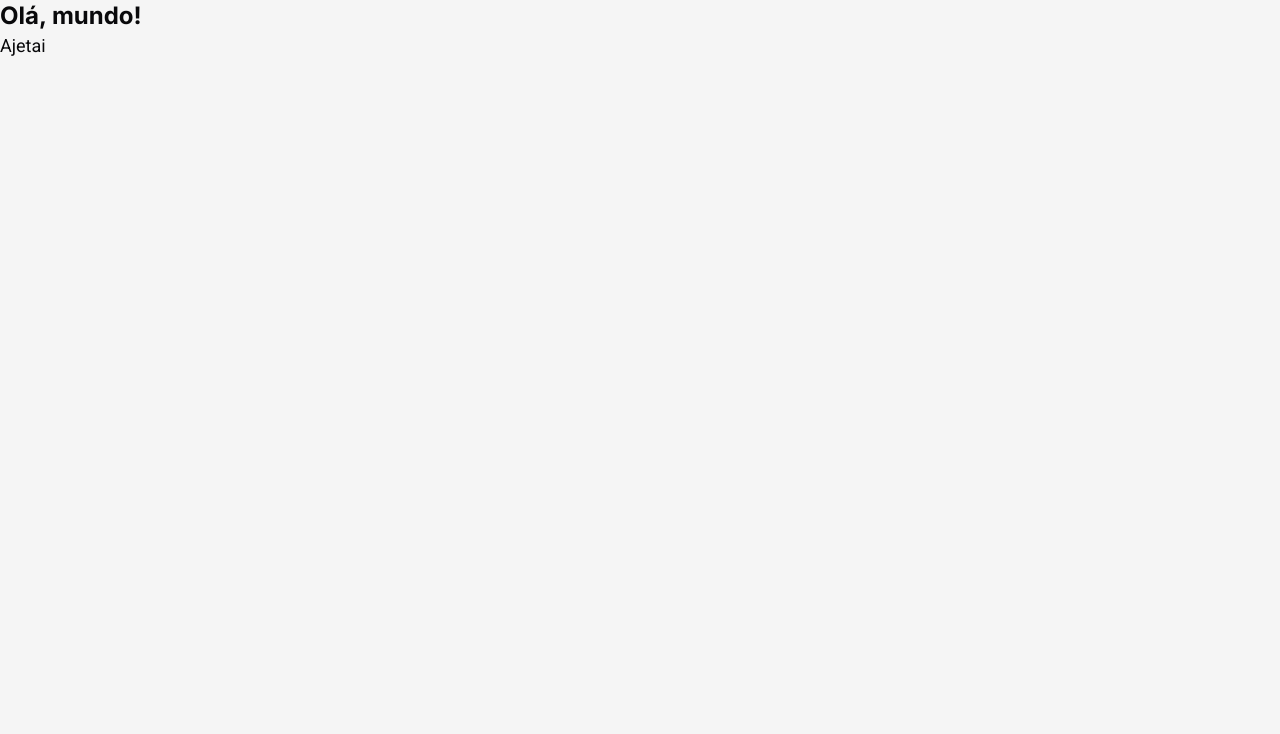
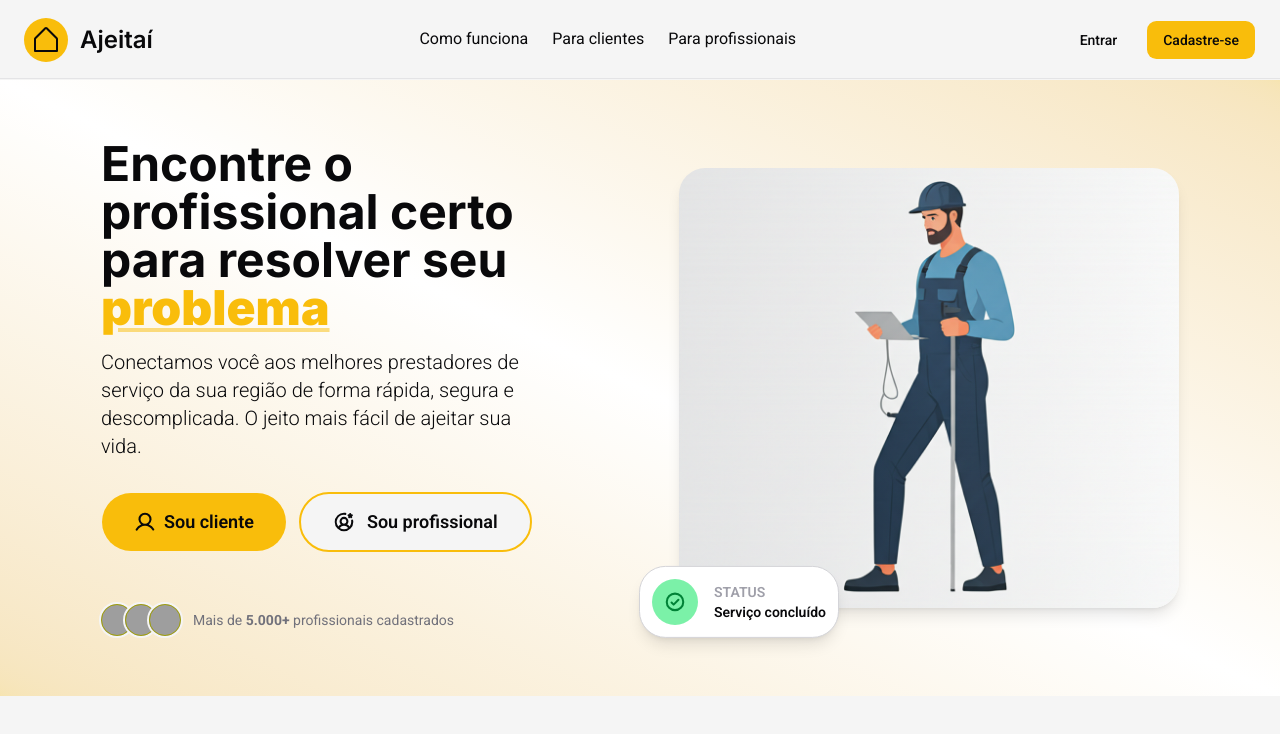
Before and after one commit to gustavuhh1/ajeita-front-end, a Next.js app: page / in a window 1280 px wide. Shown: the top 734 px of the page. Built offline with nearby package versions, Linux system fonts and the light colour scheme; grey boxes are pictures that could not be loaded.

Commit message:
feat: criação de componentes Header e Section principal. Ajuste de estilos de componentes

```diff
--- a/app/globals.css
+++ b/app/globals.css
@@ -121,10 +121,19 @@
   }
 
   a {
-    color: var(--primary);
     text-decoration: none;
     &:hover {
-      text-decoration: underline;
+      text-decoration: none;
     }
   }
 }
+
+@layer utilities {
+  .no-mobile {
+    @apply hidden md:flex;
+  }
+
+  .mobile {
+    @apply block md:hidden;
+  }
+}
--- a/app/layout.tsx
+++ b/app/layout.tsx
@@ -7,7 +7,6 @@ const inter = Inter({ subsets: ["latin"], variable: "--font-inter" });
 const roboto = Roboto({
   subsets: ["latin"],
   variable: "--font-roboto",
-  weight: ["400"],
 });
 
 export const metadata: Metadata = {
--- a/app/page.tsx
+++ b/app/page.tsx
@@ -1,8 +1,166 @@
+"use client";
+
+import {
+  AvatarGroup,
+  Avatar,
+  AvatarFallback,
+  AvatarImage,
+} from "@/components/ui/avatar";
+import { Button } from "@/components/ui/button";
+import {
+  CheckCircleIcon,
+  HouseSimpleIcon,
+  UserCircleGearIcon,
+  UserIcon,
+} from "@phosphor-icons/react";
+import { motion } from "motion/react";
+import Image from "next/image";
+import Link from "next/link";
+
 export default function Page() {
   return (
-    <>
-      <h1 className="text-2xl font-bold">Olá, mundo!</h1>
-      <p className="text-lg">Ajetai</p>
-    </>
+    <main>
+      <header className="flex h-20 w-full items-center justify-center">
+        <div className="flex w-full items-center justify-between border-b border-zinc-300/50 px-6 py-4">
+          <div className="flex items-center gap-3">
+            <div className="bg-primary flex h-11 w-11 items-center justify-center rounded-full p-1">
+              <HouseSimpleIcon size={32} />
+            </div>
+            <h2 className="font-semibold!">Ajeitaí</h2>
+          </div>
+          <div className="no-mobile flex items-center gap-6 text-sm">
+            <Link href="#">Como funciona</Link>
+            <Link href="#">Para clientes</Link>
+            <Link href="#">Para profissionais</Link>
+          </div>
+          <div className="flex items-center gap-3">
+            <Link href="/login">
+              <Button
+                variant="ghost"
+                type="button"
+                className="hover:bg-primary/20 px-4 py-2"
+                size="xl"
+              >
+                Entrar
+              </Button>
+            </Link>
+            <Link href="/login">
+              <Button type="button" className="px-4 py-2" size="xl">
+                Cadastre-se
+              </Button>
+            </Link>
+          </div>
+        </div>
+      </header>
+
+      <section className="from-primary/30 to-primary/30 flex items-center justify-center gap-12 bg-linear-to-bl via-white px-8 py-8 md:justify-between lg:justify-around lg:px-15 lg:py-15">
+        <div className="flex max-w-md flex-col gap-8">
+          <div className="space-y-4">
+            <h1 className="text-center text-5xl font-bold md:text-left">
+              Encontre o profissional certo para resolver seu{" "}
+              <strong className="text-primary decoration-primary/50 md:underline">
+                problema
+              </strong>
+            </h1>
+            <span className="text-foreground text-center text-xl font-light md:text-left">
+              Conectamos você aos melhores prestadores de serviço da sua região
+              de forma rápida, segura e descomplicada. O jeito mais fácil de
+              ajeitar sua vida.
+            </span>
+          </div>
+          <div className="flex items-center gap-3">
+            <Link href="/login">
+              <Button
+                type="button"
+                className="flex h-15 items-center gap-2 rounded-full px-8 py-2 hover:cursor-pointer"
+                size="xl"
+              >
+                <UserIcon weight="bold" size={22} />
+                <span className="text-lg font-semibold">Sou cliente</span>
+              </Button>
+            </Link>
+            <Link href="/login">
+              <Button
+                type="button"
+                variant="outline"
+                className="bg-background hover:bg-primary/10 flex h-15 items-center gap-2 rounded-full px-8 py-2 hover:cursor-pointer"
+                size="xl"
+              >
+                <UserCircleGearIcon weight="bold" size={22} />
+                <span className="ml-1 text-lg font-semibold">
+                  Sou profissional
+                </span>
+              </Button>
+            </Link>
+          </div>
+          <div className="mt-5 flex items-center justify-center gap-3 md:justify-start">
+            <AvatarGroup>
+              <Avatar>
+                <AvatarImage
+                  src="https://github.com/bebetofreitass.png"
+                  alt="@shadcn"
+                />
+                <AvatarFallback>CN</AvatarFallback>
+              </Avatar>
+              <Avatar>
+                <AvatarImage
+                  src="https://github.com/FilipeGz.png"
+                  alt="@maxleiter"
+                />
+                <AvatarFallback>LR</AvatarFallback>
+              </Avatar>
+              <Avatar>
+                <AvatarImage
+                  src="https://github.com/gustavuhh1.png"
+                  alt="@evilrabbit"
+                />
+                <AvatarFallback>ER</AvatarFallback>
+              </Avatar>
+            </AvatarGroup>
+            <span className="text-muted-foreground text-sm">
+              Mais de <strong>5.000+</strong> profissionais cadastrados
+            </span>
+          </div>
+        </div>
+        <div className="no-mobile relative h-110 items-center justify-center rounded-4xl shadow-lg">
+          {/* Gradiente de fundo */}
+          <div className="absolute inset-0 z-0 rounded-4xl bg-linear-to-r from-zinc-700 to-white opacity-10" />
+          {/* Caixa animada */}
+          <motion.div
+            animate={{ y: [20, 0] }}
+            transition={{
+              times: [0, 0.2, 0.5, 0.8, 1],
+              duration: 1.5,
+              repeat: Infinity,
+              repeatType: "reverse",
+            }}
+            className="blur-out-2xl absolute -bottom-5 -left-10 z-10 flex items-center justify-center rounded-4xl border border-zinc-300 bg-white p-3 shadow-lg"
+          >
+            <div className="flex items-center justify-center rounded-full bg-green-300 p-3">
+              <CheckCircleIcon
+                weight="bold"
+                size={22}
+                className="text-green-700"
+              />
+            </div>
+            <div className="ml-4">
+              <p className="text-sm font-semibold text-zinc-400 uppercase">
+                status
+              </p>
+              <p className="text-foreground text-sm font-semibold">
+                Serviço concluído
+              </p>
+            </div>
+          </motion.div>
+          <Image
+            className="h-full overflow-hidden rounded-4xl object-cover"
+            src={"/worker-img-home.png"}
+            width={500}
+            height={500}
+            alt={""}
+          />
+        </div>
+      </section>
+    </main>
   );
 }
--- /dev/null
+++ b/components/ui/avatar.tsx
@@ -0,0 +1,109 @@
+"use client"
+
+import * as React from "react"
+import { Avatar as AvatarPrimitive } from "radix-ui"
+
+import { cn } from "@/lib/utils"
+
+function Avatar({
+  className,
+  size = "default",
+  ...props
+}: React.ComponentProps<typeof AvatarPrimitive.Root> & {
+  size?: "default" | "sm" | "lg"
+}) {
+  return (
+    <AvatarPrimitive.Root
+      data-slot="avatar"
+      data-size={size}
+      className={cn(
+        "size-8 rounded-full after:rounded-full data-[size=lg]:size-10 data-[size=sm]:size-6 after:border-border group/avatar relative flex shrink-0 select-none after:absolute after:inset-0 after:border after:mix-blend-darken dark:after:mix-blend-lighten",
+        className
+      )}
+      {...props}
+    />
+  )
+}
+
+function AvatarImage({
+  className,
+  ...props
+}: React.ComponentProps<typeof AvatarPrimitive.Image>) {
+  return (
+    <AvatarPrimitive.Image
+      data-slot="avatar-image"
+      className={cn(
+        "rounded-full aspect-square size-full object-cover",
+        className
+      )}
+      {...props}
+    />
+  )
+}
+
+function AvatarFallback({
+  className,
+  ...props
+}: React.ComponentProps<typeof AvatarPrimitive.Fallback>) {
+  return (
+    <AvatarPrimitive.Fallback
+      data-slot="avatar-fallback"
+      className={cn(
+        "bg-muted text-muted-foreground rounded-full flex size-full items-center justify-center text-sm group-data-[size=sm]/avatar:text-xs",
+        className
+      )}
+      {...props}
+    />
+  )
+}
+
+function AvatarBadge({ className, ...props }: React.ComponentProps<"span">) {
+  return (
+    <span
+      data-slot="avatar-badge"
+      className={cn(
+        "bg-primary text-primary-foreground ring-background absolute right-0 bottom-0 z-10 inline-flex items-center justify-center rounded-full bg-blend-color ring-2 select-none",
+        "group-data-[size=sm]/avatar:size-2 group-data-[size=sm]/avatar:[&>svg]:hidden",
+        "group-data-[size=default]/avatar:size-2.5 group-data-[size=default]/avatar:[&>svg]:size-2",
+        "group-data-[size=lg]/avatar:size-3 group-data-[size=lg]/avatar:[&>svg]:size-2",
+        className
+      )}
+      {...props}
+    />
+  )
+}
+
+function AvatarGroup({ className, ...props }: React.ComponentProps<"div">) {
+  return (
+    <div
+      data-slot="avatar-group"
+      className={cn(
+        "*:data-[slot=avatar]:ring-background group/avatar-group flex -space-x-2 *:data-[slot=avatar]:ring-2",
+        className
+      )}
+      {...props}
+    />
+  )
+}
+
+function AvatarGroupCount({
+  className,
+  ...props
+}: React.ComponentProps<"div">) {
+  return (
+    <div
+      data-slot="avatar-group-count"
+      className={cn("bg-muted text-muted-foreground size-8 rounded-full text-sm group-has-data-[size=lg]/avatar-group:size-10 group-has-data-[size=sm]/avatar-group:size-6 [&>svg]:size-4 group-has-data-[size=lg]/avatar-group:[&>svg]:size-5 group-has-data-[size=sm]/avatar-group:[&>svg]:size-3 ring-background relative flex shrink-0 items-center justify-center ring-2", className)}
+      {...props}
+    />
+  )
+}
+
+export {
+  Avatar,
+  AvatarImage,
+  AvatarFallback,
+  AvatarGroup,
+  AvatarGroupCount,
+  AvatarBadge,
+}
--- a/components/ui/button.tsx
+++ b/components/ui/button.tsx
@@ -5,12 +5,12 @@ import { Slot } from "radix-ui";
 import { cn } from "@/lib/utils";
 
 const buttonVariants = cva(
-  "focus-visible:border-ring focus-visible:ring-ring/50 aria-invalid:ring-destructive/20 dark:aria-invalid:ring-destructive/40 aria-invalid:border-destructive dark:aria-invalid:border-destructive/50 rounded-lg border border-transparent bg-clip-padding text-sm font-medium focus-visible:ring-3 aria-invalid:ring-3 [&_svg:not([class*='size-'])]:size-4 inline-flex items-center justify-center whitespace-nowrap transition-all disabled:pointer-events-none disabled:opacity-50 [&_svg]:pointer-events-none shrink-0 [&_svg]:shrink-0 outline-none group/button select-none",
+  "focus-visible:border-ring focus-visible:ring-ring/50 aria-invalid:ring-destructive/20 dark:aria-invalid:ring-destructive/40 aria-invalid:border-destructive dark:aria-invalid:border-destructive/50 rounded-lg border border-transparent bg-clip-padding text-sm font-medium focus-visible:ring-3 aria-invalid:ring-3 inline-flex items-center justify-center whitespace-nowrap transition-all disabled:pointer-events-none disabled:opacity-50 [&_svg]:pointer-events-none shrink-0 [&_svg]:shrink-0 outline-none group/button select-none",
   {
     variants: {
       variant: {
         default:
-          "bg-primary text-primary-foreground [a]:hover:bg-primary/80 hover:bg-primary/60",
+          "bg-primary text-foreground [a]:hover:bg-primary/80 hover:bg-primary/60",
         outline:
           "border-border border-[0.15rem] hover:bg-muted hover:text-foreground dark:bg-input/30 dark:border-input dark:hover:bg-input/50 aria-expanded:bg-muted aria-expanded:text-foreground",
         secondary:
@@ -27,6 +27,7 @@ const buttonVariants = cva(
         xs: "h-6 gap-1 rounded-[min(var(--radius-md),10px)] px-2 text-xs in-data-[slot=button-group]:rounded-lg has-data-[icon=inline-end]:pr-1.5 has-data-[icon=inline-start]:pl-1.5 [&_svg:not([class*='size-'])]:size-3",
         sm: "h-7 gap-1 rounded-[min(var(--radius-md),12px)] px-2.5 text-[0.8rem] in-data-[slot=button-group]:rounded-lg has-data-[icon=inline-end]:pr-1.5 has-data-[icon=inline-start]:pl-1.5 [&_svg:not([class*='size-'])]:size-3.5",
         lg: "h-9 gap-1.5 px-2.5 has-data-[icon=inline-end]:pr-3 has-data-[icon=inline-start]:pl-3",
+        xl: "h-10 gap-1.5 px-3 has-data-[icon=inline-end]:pr-3.5 has-data-[icon=inline-start]:pl-3.5",
         icon: "size-8",
         "icon-xs":
           "size-6 rounded-[min(var(--radius-md),10px)] in-data-[slot=button-group]:rounded-lg [&_svg:not([class*='size-'])]:size-3",
--- a/package.json
+++ b/package.json
@@ -13,6 +13,7 @@
     "@phosphor-icons/react": "^2.1.10",
     "class-variance-authority": "^0.7.1",
     "clsx": "^2.1.1",
+    "motion": "^12.34.3",
     "next": "16.1.6",
     "radix-ui": "^1.4.3",
     "react": "19.2.3",
```
Also changed, not shown: public/worker-img-home.png (added), 1 other file (tests, documents, lock files or other folders).
